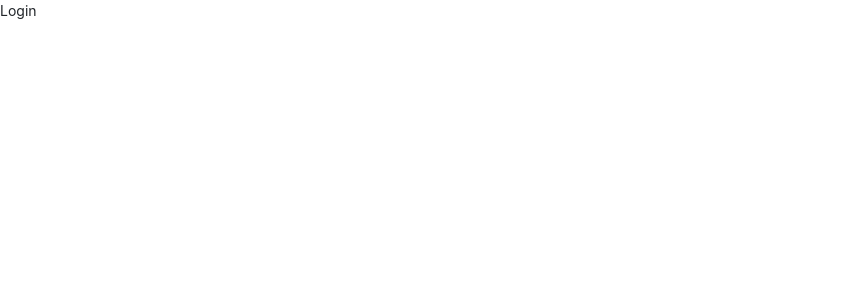
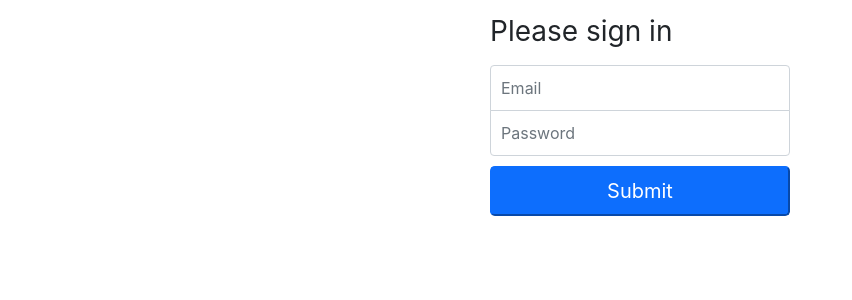
Before and after one commit to rondon23/go-admin, a React (Create React App) app in the folder frontend/react-admin/: page /login in a window 1280 px wide. Shown: the top 300 px of the page, without its empty margins (0-852 px from the left). Built offline with nearby package versions, Linux system fonts and the light colour scheme.

Commit message:
creating login

```diff
--- a/frontend/react-admin/src/pages/Login.tsx
+++ b/frontend/react-admin/src/pages/Login.tsx
@@ -1,10 +1,41 @@
-import React from "react";
+import axios from "axios";
+import React, { SyntheticEvent, useState } from "react";
+import { Navigate } from 'react-router-dom';
+import '../Login.css'
 
 const Login = () => {
+    const [email, setEmail] = useState('');
+    const [password, setPassword] = useState('')
+    const [redirect, setRedirect] = useState(false);
+
+    const submit = async (e: SyntheticEvent) => {
+        e.preventDefault();
+
+        await axios.post('http://localhost:8000/api/login', {
+            email,
+            password
+        }, { withCredentials: true });
+        setRedirect(true);
+    }
+
+    if (redirect) {
+        return <Navigate to={'/'} />;
+    }
+
     return (
-        <div>
-            Login
-        </div>
+        <main className='form-signin'>
+            <form onSubmit={submit}>
+                <h1 className='h3 mb-3 fw-normal'>Please sign in</h1>
+
+                <input type="email" className='form-control' placeholder='Email' required
+                    onChange={e => setEmail(e.target.value)} />
+
+                <input type="password" className='form-control' placeholder='Password' required
+                    onChange={e => setPassword(e.target.value)} />
+
+                <button className='w-100 btn-lg btn-primary' type='submit'>Submit</button>
+            </form>
+        </main>
     );
 };
 
```
